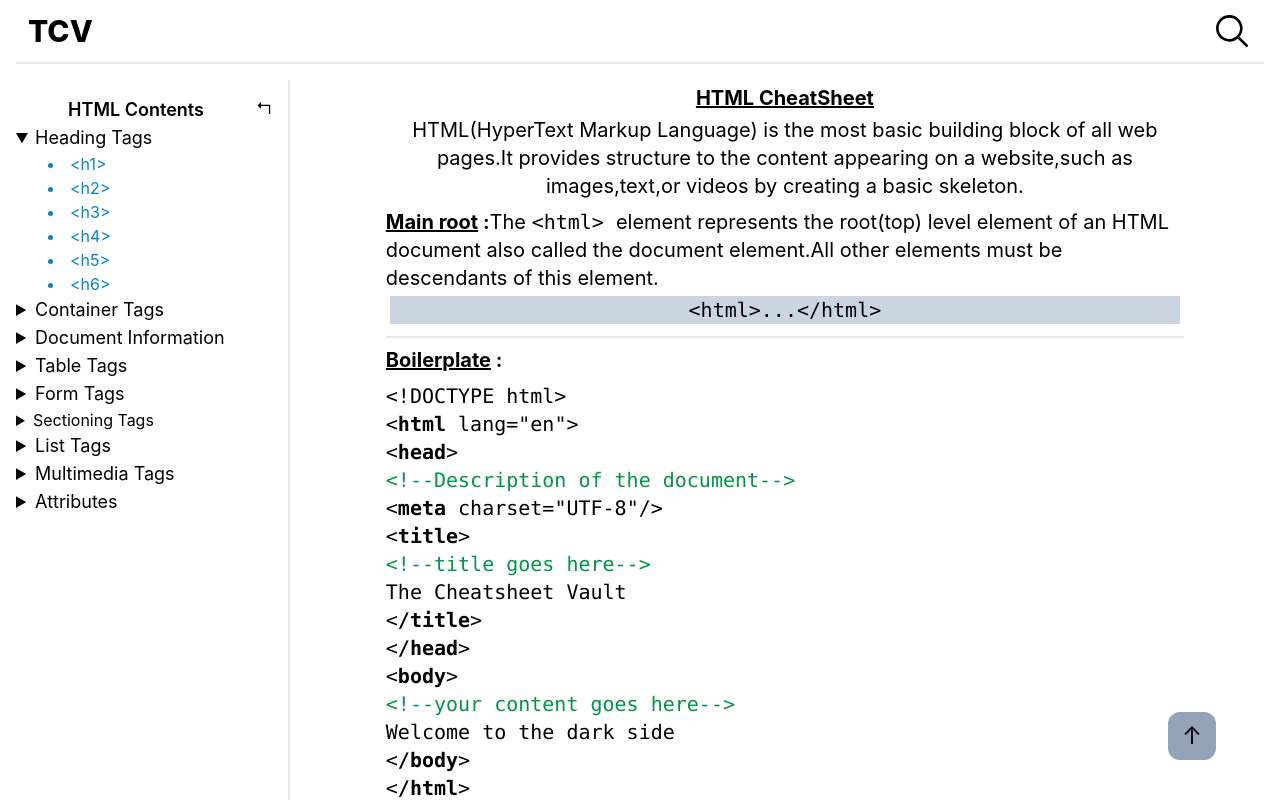
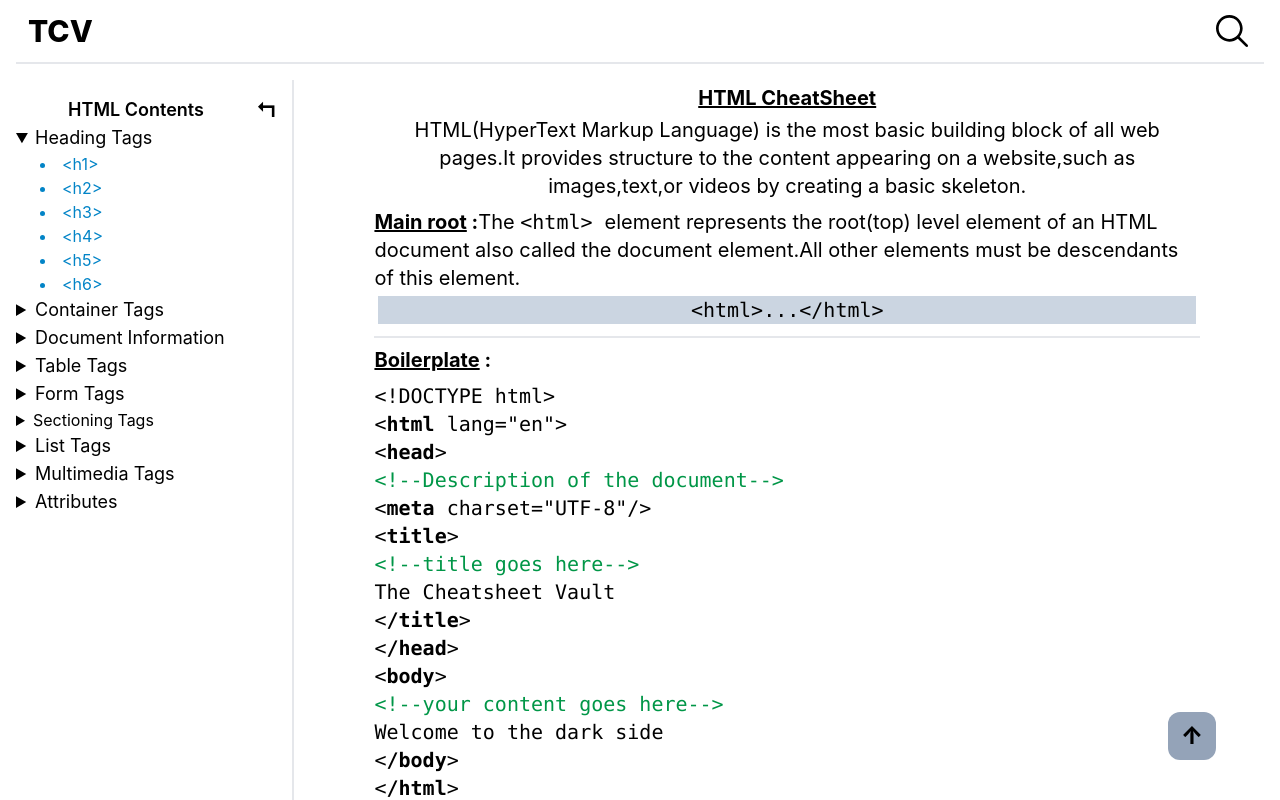
Before and after one commit to DevTenz/TCV, a React (Create React App) app: page /html in a window 1280 px wide. Both pictures are taken after a click on the heading "Heading Tags". Shown: the top 800 px of the page. Built offline with nearby package versions, Linux system fonts and the light colour scheme.

Commit message:
updated sidebar
fixed overflow issues of the sidebar

```diff
--- a/src/components/Topbtn.jsx
+++ b/src/components/Topbtn.jsx
@@ -5,7 +5,7 @@ export default function TopBtn() {
 
   return (
     <div
-      className="fixed h-12 justify-center cursor-pointer flex items-center w-12 text-2xl md:right-16 right-6 md:bottom-10 bottom-4 bg-slate-400 p-4 rounded-xl"
+      className="fixed h-12 justify-center cursor-pointer flex items-center w-12 font-extrabold text-2xl md:right-16 right-6 md:bottom-10 bottom-4 bg-slate-400 p-4 rounded-xl"
       onClick={Top}
     >
       <p>&#8593;</p>
--- a/src/components/sidebar.jsx
+++ b/src/components/sidebar.jsx
@@ -4,7 +4,7 @@ export default function Sidebar(props) {
   const [toggle, settoggle] = useState(false);
 
   return (
-    <aside className="sticky w-fit top-20 h-screen border-r-2 p-4 flex">
+    <aside className="sticky top-20 h-screen border-r-2 p-4 flex">
       <div
         className={
           !toggle ? " hidden md:w-[15rem] md:block" : "w-[15rem] md:hidden"
@@ -13,10 +13,15 @@ export default function Sidebar(props) {
         <p className="font-semibold text-center text-lg">
           {props.title} Contents
         </p>
-        {props.children}
+        <div className="pb-20 h-[95%] overflow-scroll">{props.children}</div>
       </div>
       <div>
-        <p onClick={() => settoggle(!toggle)}>&#8624;</p>
+        <p
+          onClick={() => settoggle(!toggle)}
+          className="cursor-pointer font-extrabold text-xl"
+        >
+          &#8624;
+        </p>
       </div>
     </aside>
   );
--- a/src/pages/Html.jsx
+++ b/src/pages/Html.jsx
@@ -9,7 +9,7 @@ export default function Html() {
       <Sidebar title="HTML">
         <details>
           <summary className="text-lg cursor-pointer">Heading Tags</summary>
-          <div className="px-8">
+          <div className="px-6">
             <a href="#h1">
               <li className=" text-sky-600 ">&lt;h1&gt;</li>
             </a>
@@ -259,7 +259,7 @@ export default function Html() {
         </details>
       </Sidebar>
 
-      <div className=" lg:text-xl py-4 md:px-24 px-4 overflow-scroll">
+      <div className=" lg:text-xl py-4 md:px-20 px-4 overflow-scroll">
         <p className="font-bold text-center p-1">
           <u>HTML CheatSheet</u>
         </p>
```
